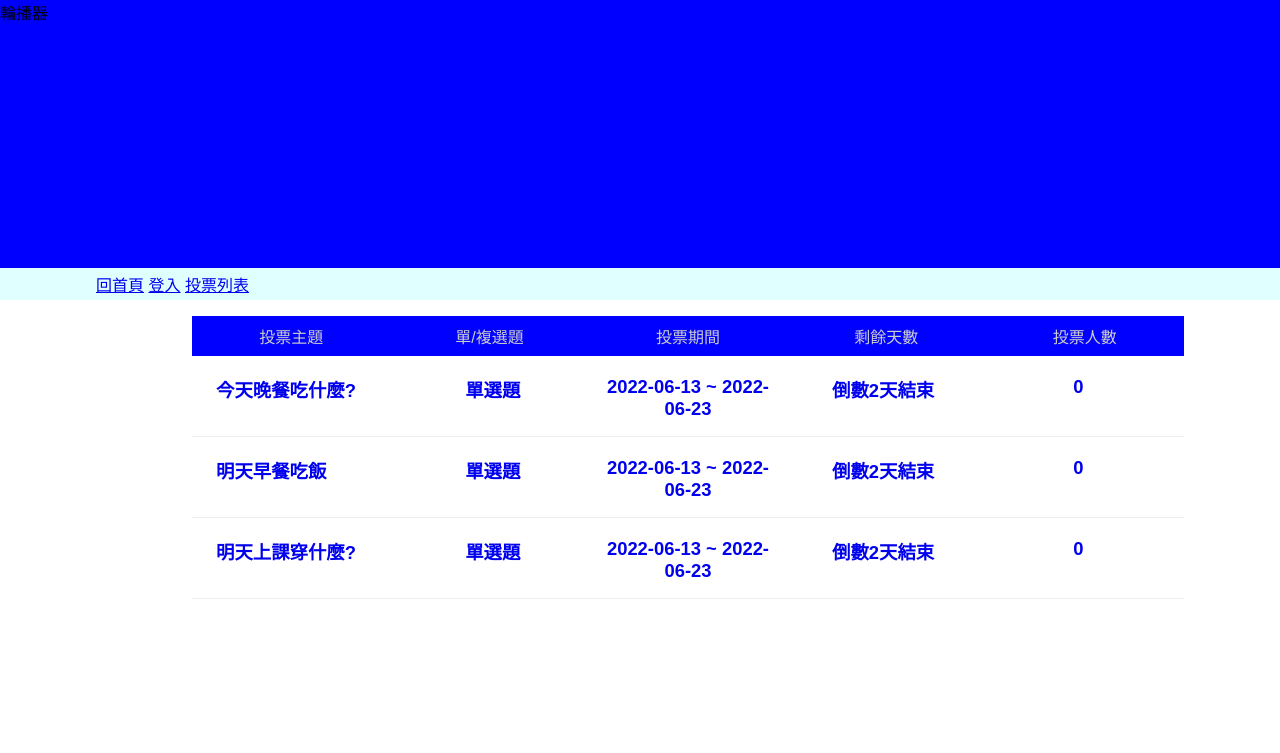
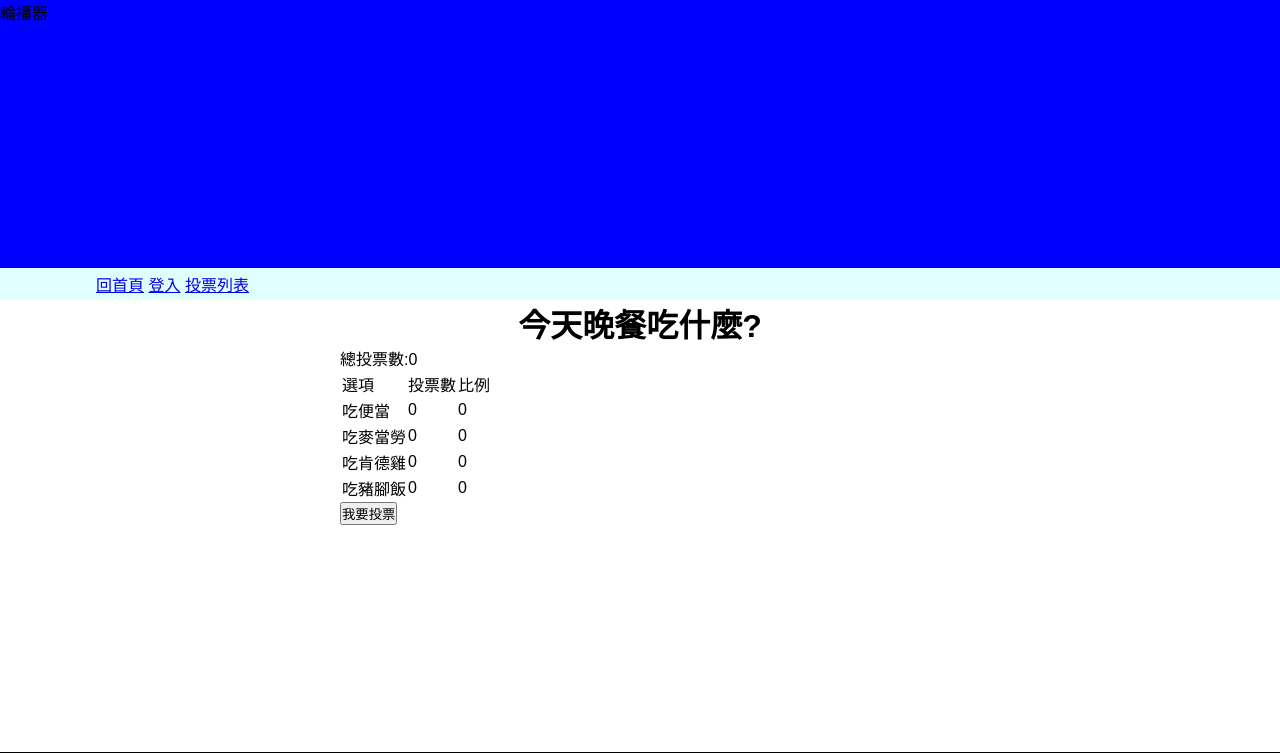
Before and after one commit to mackliu/11101-vote, a PHP site: page /?do=vote_result&id=1 in a window 1280 px wide. Shown: the top 753 px of the page. Run offline with PHP 8.4, Linux system fonts and the light colour scheme; data comes from the database, SQL or seed files in the repository.

Commit message:
增加投票結果頁面，並重新規範投票流程為先看到投票結果頁再去投票

```diff
--- a/front/vote_list.php
+++ b/front/vote_list.php
@@ -13,7 +13,7 @@
 
             //使用迴圈將每一筆資料的內容顯示在畫面上
             foreach($subjects as $subject){
-                echo "<a href='?do=vote&id={$subject['id']}'>";
+                echo "<a href='?do=vote_result&id={$subject['id']}'>";
                 echo "<li class='list-items'>";
                 echo "<div>{$subject['subject']}</div>";
                 if($subject['multiple']==0){
--- /dev/null
+++ b/front/vote_result.php
@@ -0,0 +1,30 @@
+<?php
+$subject=find("subjects",$_GET['id']);
+$opts=all("options",['subject_id'=>$_GET['id']]);
+?>
+<h1 class="text-center"><?=$subject['subject'];?></h1>
+<div style="width:600px;margin:auto">
+
+    <div>總投票數:<?=$subject['total'];?></div>
+    <table>
+        <tr>
+            <td>選項</td>
+            <td>投票數</td>
+            <td>比例</td>
+        </tr>
+        <?php
+        foreach($opts as $opt){
+            $total=($subject['total']==0)?1:$subject['total'];
+        ?>
+        <tr>
+            <td><?=$opt['option'];?></td>
+            <td><?=$opt['total'];?></td>
+            <td><?=$opt['total']/$total;?></td>
+        </tr>
+        <?php
+
+        }
+        ?>
+    </table>
+    <button onclick="location.href='?do=vote&id=<?=$_GET['id'];?>'">我要投票</button>
+</div>
```
